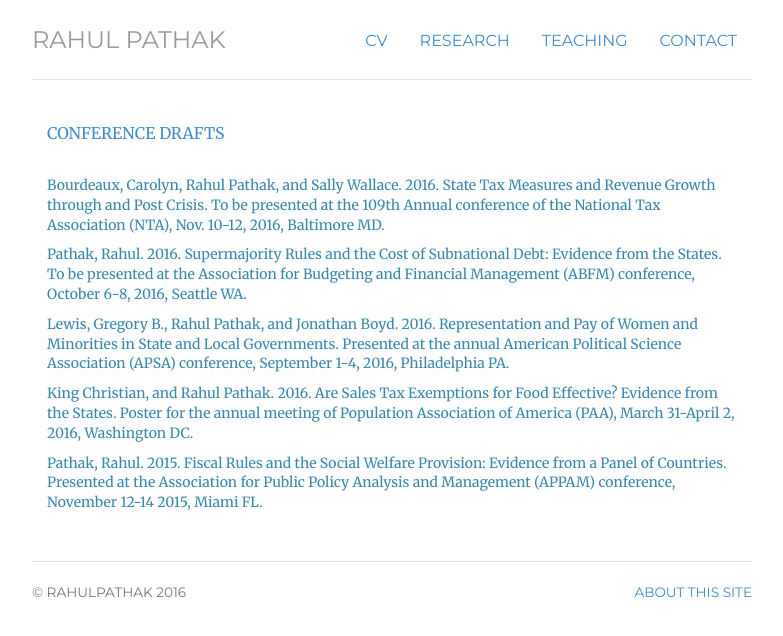
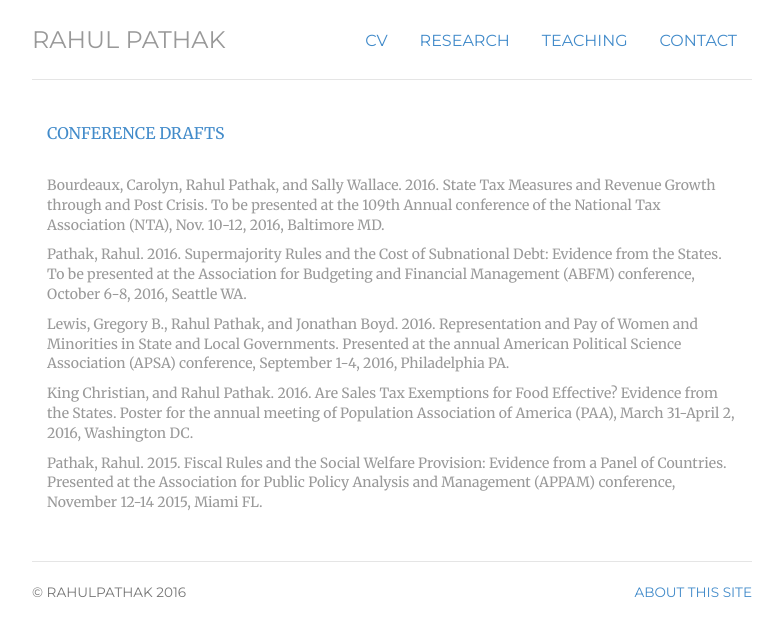
Before and after one commit to pathak-rahul/pathak-rahul.github.io, a Jekyll site: the page built from testing/index.html, in a window 1280 px wide. Shown: the top 636 px of the page, without its empty margins (248-1031 px from the left). Built offline with Jekyll 4.4.1, drawn with Linux system fonts in a browser that asks for light colours.

Commit message:
Update index.html

```diff
--- a/testing/index.html
+++ b/testing/index.html
@@ -8,12 +8,11 @@
 	<div itemscope itemtype="http://data-vocabulary.org/Person" class="col-sm-12">
 
 <p class="text-primary">CONFERENCE DRAFTS</p>
-<h4><small class="text-info">Bourdeaux, Carolyn, Rahul Pathak, and Sally Wallace. 2016. State Tax Measures and Revenue Growth through and Post Crisis. To be presented at the 109th Annual conference of the National Tax Association (NTA), Nov. 10-12, 2016, Baltimore MD.</small> </h4>
-<h4><small class="text-info">Pathak, Rahul. 2016. Supermajority Rules and the Cost of Subnational Debt: Evidence from the States. To be presented at the Association for Budgeting and Financial Management (ABFM) conference, October 6-8, 2016, Seattle WA.</small> </h4>
-<h4><small class="text-info">Lewis, Gregory B., Rahul Pathak, and Jonathan Boyd. 2016. Representation and Pay of Women and Minorities in State and Local Governments. Presented at the annual American Political Science Association (APSA) conference, September 1-4, 2016, Philadelphia PA.</small> </h4>
-<h4><small class="text-info">King Christian, and Rahul Pathak. 2016. Are Sales Tax Exemptions for Food Effective? Evidence from the States.</em> Poster for the annual meeting of Population Association of America (PAA), March 31-April 2, 2016, Washington DC.</small> </h4>
-<h4><small class="text-info">Pathak, Rahul. 2015. Fiscal Rules and the Social Welfare Provision: Evidence from a Panel of Countries. Presented at the Association for Public Policy Analysis and Management (APPAM) conference, November 12-14 2015, Miami FL.</small> </h4>
-
+<h4><small class="text-#000000">Bourdeaux, Carolyn, Rahul Pathak, and Sally Wallace. 2016. State Tax Measures and Revenue Growth through and Post Crisis. To be presented at the 109th Annual conference of the National Tax Association (NTA), Nov. 10-12, 2016, Baltimore MD.</small> </h4>
+<h4><small class="text-#000000">Pathak, Rahul. 2016. Supermajority Rules and the Cost of Subnational Debt: Evidence from the States. To be presented at the Association for Budgeting and Financial Management (ABFM) conference, October 6-8, 2016, Seattle WA.</small> </h4>
+<h4><small class="text-#000000">Lewis, Gregory B., Rahul Pathak, and Jonathan Boyd. 2016. Representation and Pay of Women and Minorities in State and Local Governments. Presented at the annual American Political Science Association (APSA) conference, September 1-4, 2016, Philadelphia PA.</small> </h4>
+<h4><small class="text-#000000">King Christian, and Rahul Pathak. 2016. Are Sales Tax Exemptions for Food Effective? Evidence from the States.</em> Poster for the annual meeting of Population Association of America (PAA), March 31-April 2, 2016, Washington DC.</small> </h4>
+<h4><small class="text-#000000">Pathak, Rahul. 2015. Fiscal Rules and the Social Welfare Provision: Evidence from a Panel of Countries. Presented at the Association for Public Policy Analysis and Management (APPAM) conference, November 12-14 2015, Miami FL.</small> </h4>
 	</div>
 
 	</div>
```
